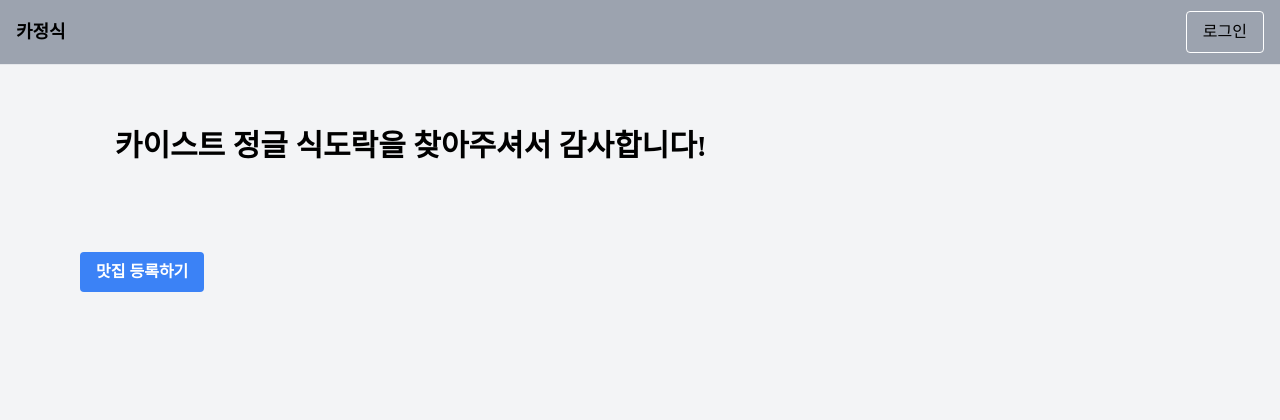
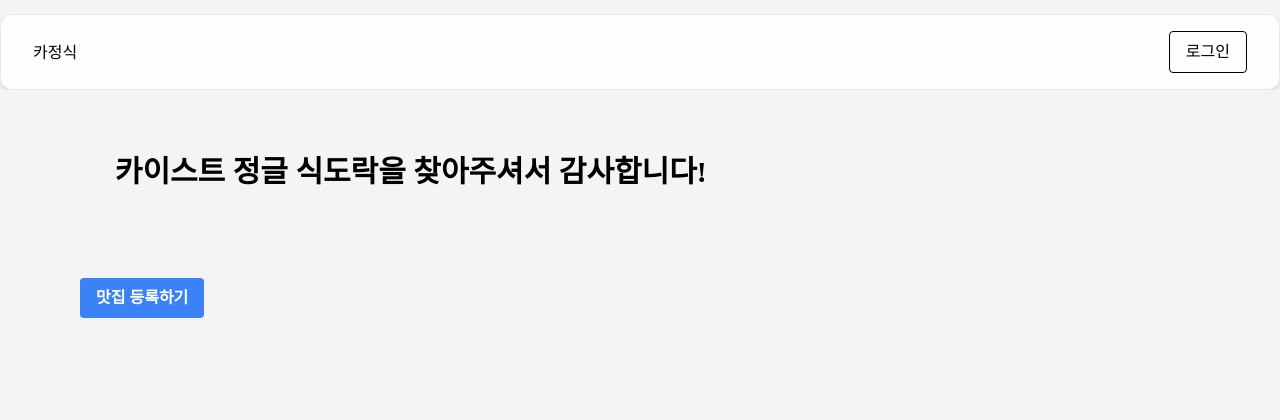
Before and after one commit to leedabin2/swjungle_7team, a Flask app: page / in a window 1280 px wide. Shown: the top 420 px of the page. Run offline with Flask 3, Linux system fonts and the light colour scheme; data that the repository does not hold is empty; parts of the project's set-up code (start-up, migrations or seed data) failed here and were passed over; some libraries are stand-ins or nearby versions; some web fonts are replaced.

Commit message:
design: navbar 수정

```diff
--- a/templates/navbar.html
+++ b/templates/navbar.html
@@ -1,12 +1,15 @@
-<nav class="bg-gray-400 dark:bg-gray-900 fixed w-full z-20 top-0 start-0 border-b border-gray-200 dark:border-gray-600">
-  <div class="container mx-auto px-4">
-    <div class="flex items-center justify-between h-16">
-      <a class="text-lg font-bold">카정식</a>
-      <button id="login-nav" href="/login" style="display: none" class="hidden px-4 py-2 bg-transparent border border-white rounded hover:bg-white hover:text-blue-500 transition duration-300 ease-in-out" onclick="redirectToLoginPage()">로그인</button>
-      <button id="logout-nav" href="#" style="display: none" class="hidden px-4 py-2 bg-transparent border border-white rounded hover:bg-white hover:text-blue-500 transition duration-300 ease-in-out" onclick="confirmLogout()">로그아웃</button>
+
+
+<nav class="block w-full max-w-screen-xl px-4 py-2 mx-auto text-white bg-white border shadow-md rounded-xl border-white/80 bg-opacity-80 backdrop-blur-2xl backdrop-saturate-200 lg:px-8 lg:py-4" style="margin-top: -50px; /* 상단 여백 조정 */">
+  <div class="container flex items-center justify-between mx-auto text-blue-gray-900">
+    <a href="#" class="mr-4 block cursor-pointer py-1.5 font-sans text-base font-medium leading-relaxed text-black antialiased">카정식</a> <!-- 로고 색상 변경 -->
+    <div class="flex items-center">
+      <button id="login-nav" href="/login" onclick="redirectToLoginPage()" class="px-4 py-2 bg-transparent border border-black rounded hover:bg-black hover:text-white transition duration-300 ease-in-out text-black" style="display: none;">로그인</button> <!-- 로그인 버튼 항상 보이게 조정 -->
+      <button id="logout-nav" href="#" onclick="confirmLogout()" class="px-4 py-2 bg-transparent border border-black rounded hover:bg-black hover:text-white transition duration-300 ease-in-out text-black" style="display: none;">로그아웃</button>
     </div>
   </div>
 </nav>
+
 
 <script>
   var token = localStorage.getItem('token')
```
